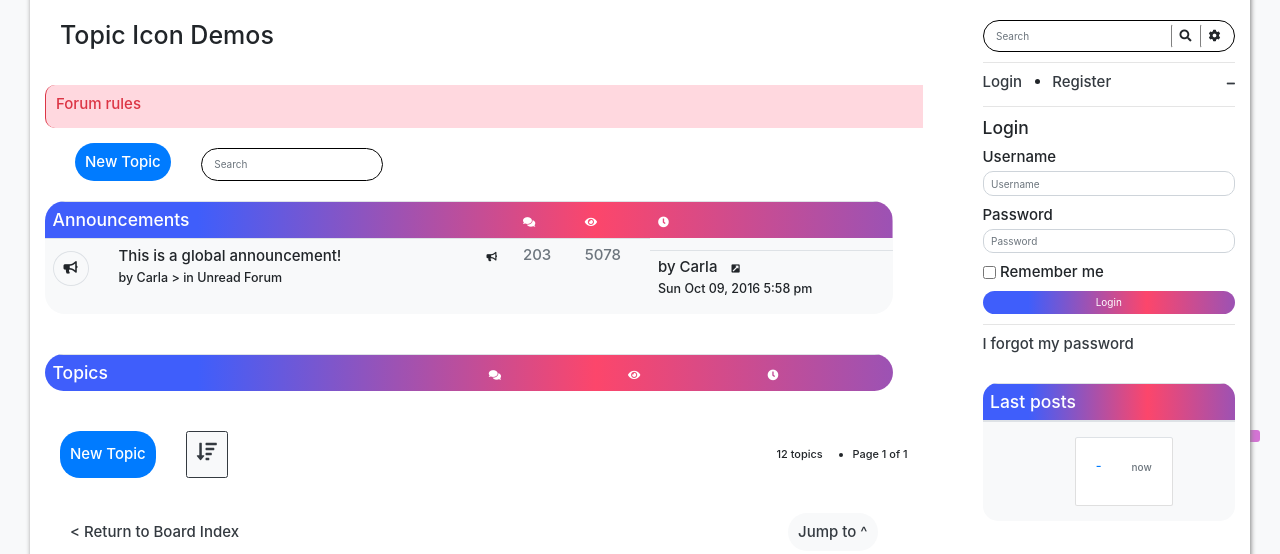
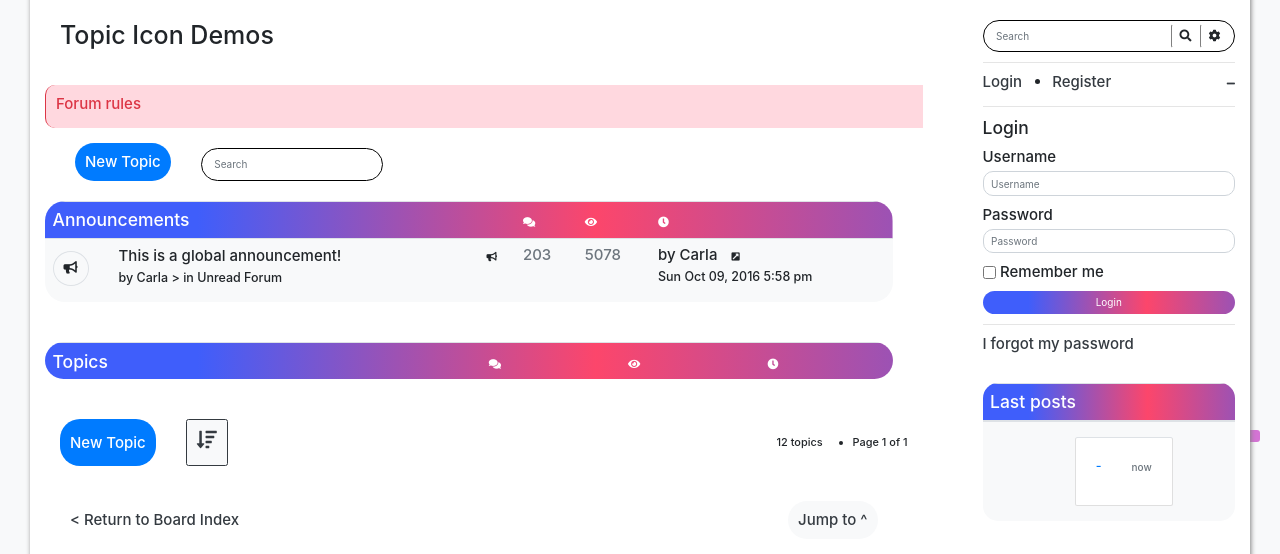
Before and after one commit to AntoineLemlin/The-forum, a PHP site: page /topics.php?board=1 in a window 1280 px wide. Shown: the part 358-912 px from the top of the page. Run offline with PHP 8.4, Linux system fonts and the light colour scheme; tables that the repository leaves empty or names only in its code hold one stand-in row (values such as "Sample post"); data that the repository does not hold is empty.

Commit message:
fix design

```diff
--- a/src/App/Model/display_topic.php
+++ b/src/App/Model/display_topic.php
@@ -9,10 +9,10 @@ if($board === NULL && $search === NULL){
     $sql = "SELECT Nickname, Content, Creation_Date, TITLE, Topic_Number, locked FROM Users inner join Topics on Users.id=Topics.Author_ID";
     $stmt = $conn->prepare($sql);
 }else if(($board === NULL && $search !== NULL) || ($board !== NULL && $search !== NULL)){
-    $sql = "SELECT Nickname, Content, Creation_Date, Title, Topic_Number, locked FROM Users inner join Topics on Users.id=Topics.Author_ID where TITLE like '%$search%'";
+    $sql = "SELECT Nickname, Content, Creation_Date, TITLE, Topic_Number, locked FROM Users inner join Topics on Users.id=Topics.Author_ID where TITLE like '%$search%'";
     $stmt = $conn->prepare($sql);
 }else if($board !== NULL && $search === NULL){
-    $sql = "SELECT Nickname, Content, Creation_Date, Title, Topic_Number, locked FROM Users inner join Topics on Users.id=Topics.Author_ID where board_name=:board_name ";
+    $sql = "SELECT Nickname, Content, Creation_Date, TITLE, Topic_Number, locked FROM Users inner join Topics on Users.id=Topics.Author_ID where board_name=:board_name ";
     $stmt = $conn->prepare($sql);
     $stmt->BindParam(":board_name",$board);
 }
--- a/src/App/View/print_topic.php
+++ b/src/App/View/print_topic.php
@@ -50,7 +50,7 @@ foreach ($topic as $top ) {
                     <h4 class="text-muted">5078</h4>
                   </td>
 
-                  <td class="d-flex h4 flex-column">
+                  <td class="flex-column">
                         <h4><?php echo 'By '. $top['Nickname'] ?> <i class="fas fa-external-link-square-alt ml-3"></i></h4>
                         <h5><?php echo  $top['Creation_Date'] ?></h4>
 
--- a/src/public/topics.php
+++ b/src/public/topics.php
@@ -127,19 +127,19 @@ session_start();
 
                   </td>
 
-                  <td class=" h4">
+                  <td class="h4">
                     <i class="fas fa-bullhorn"></i>
                   </td>
 
-                  <td class="m-3">
+                  <td class="">
                     <h4 class="text-muted">203</h4>
                   </td>
 
-                  <td class="m-3">
+                  <td class="">
                     <h4 class="text-muted">5078</h4>
                   </td>
 
-                  <td class="d-flex h4 flex-column">
+                  <td class="flex-column">
                         <h4>by Carla <i class="fas fa-external-link-square-alt ml-3"></i></h4>
                         <h5>Sun Oct 09, 2016 5:58 pm</h4>
 
```
